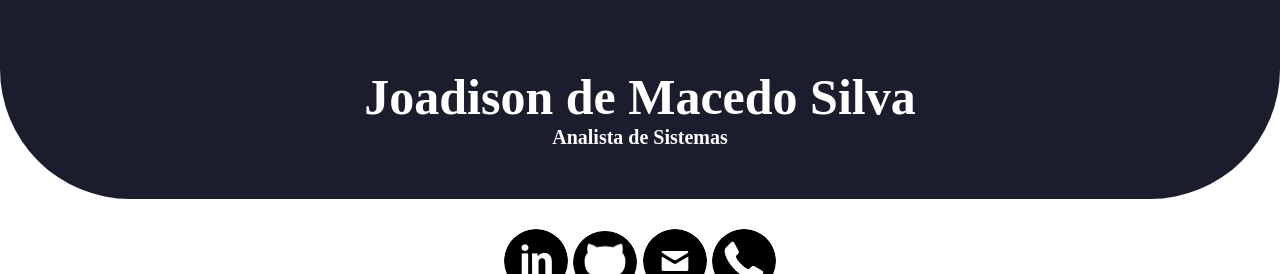
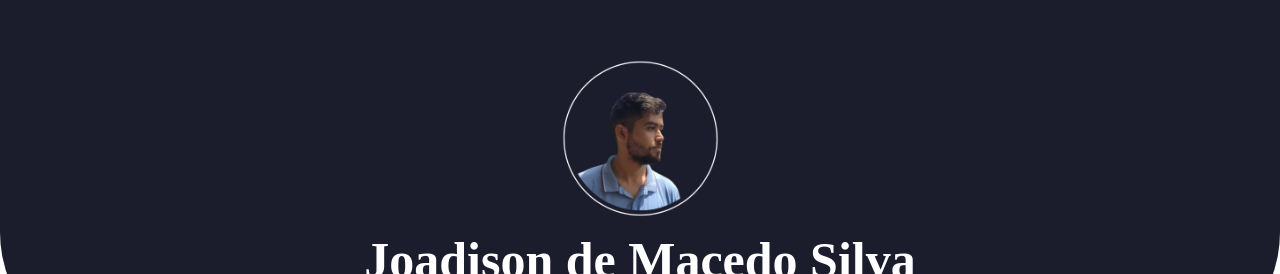
Before and after one commit to Joadison/Portf-lio, a plain HTML site: page index.html in a window 1280 px wide. Shown: the top 274 px of the page. Drawn offline with Linux system fonts and the light colour scheme.

Commit message:
Update index.html

```diff
--- a/index.html
+++ b/index.html
@@ -101,7 +101,7 @@ body {
 
 <body>
     <header class="cabecalho">
-         <img class="cabecalho-imagem" href="https://github.com/Joadison/Portfolio/blob/e5632a8ef79c8d9d08c2ca33a813919829c9695d/joadison1.png"></a>
+         <img class="cabecalho-imagem" src="joadison1.png"></a>
 		 <h1>Joadison de Macedo Silva</h1>
 		 <h3>Analista de Sistemas</h3>
     </header>
```
